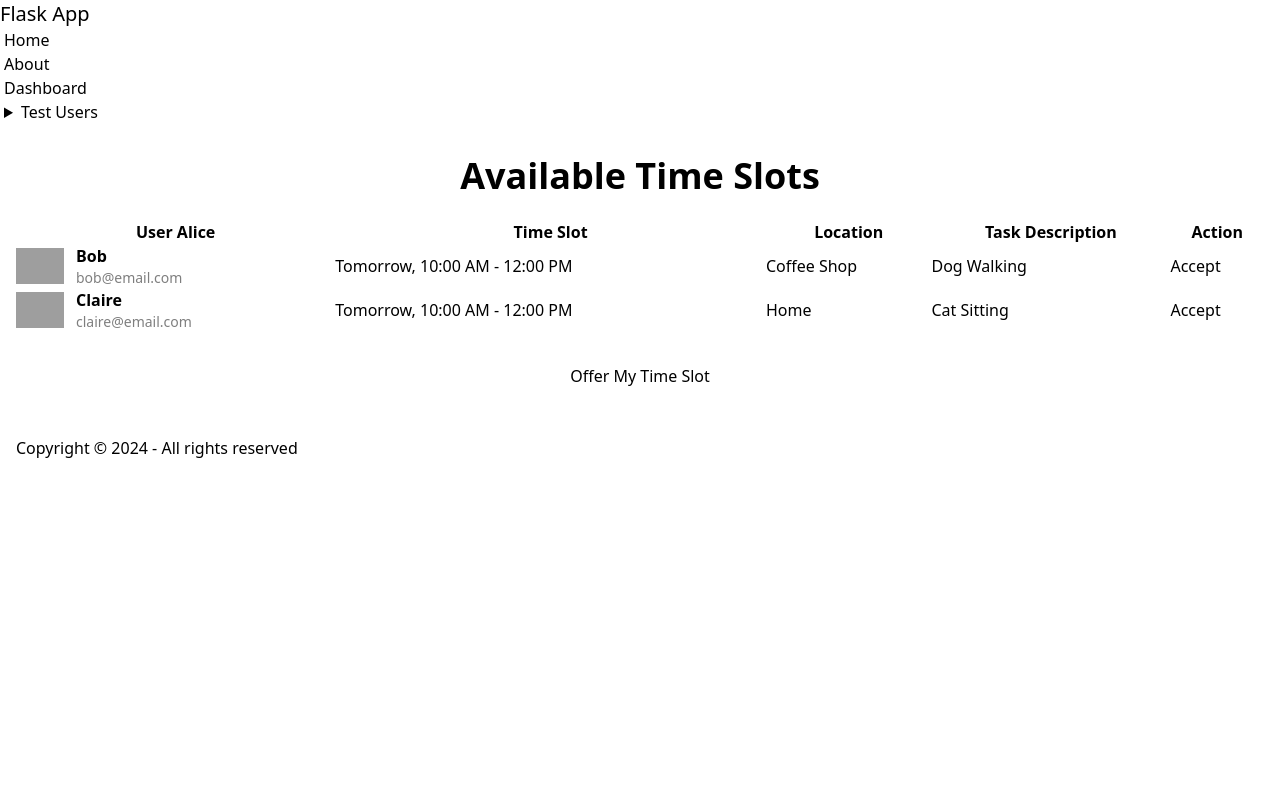
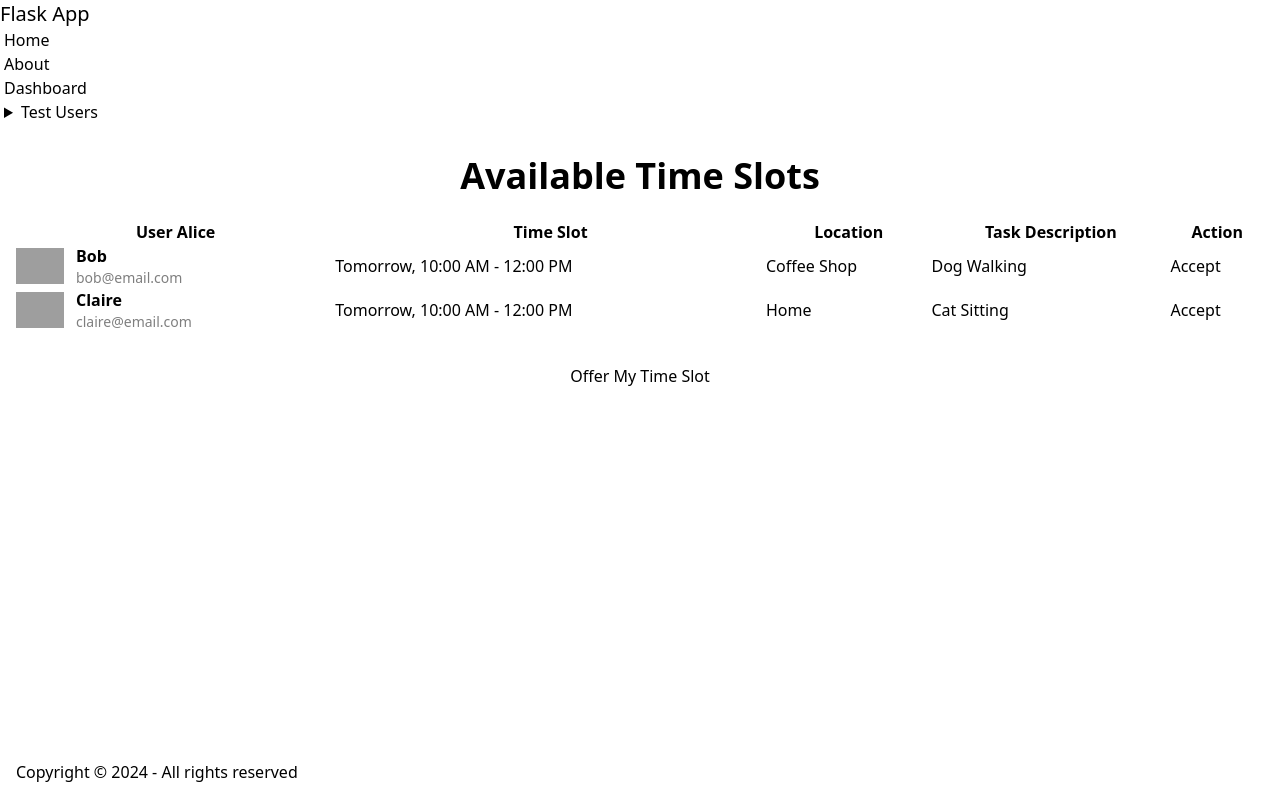
Before and after one commit to ccaecha/hackathon-5-team-5, a Flask app: page /dashboard in a window 1280 px wide. Run offline with Flask 3, Linux system fonts and the light colour scheme; some libraries are stand-ins or nearby versions; grey boxes are pictures that could not be loaded.

Commit message:
made footer sticked to the bottom

```diff
--- a/flask-app/app/templates/main/base.html
+++ b/flask-app/app/templates/main/base.html
@@ -17,7 +17,7 @@
     {% block head %}{% endblock %}
 </head>
 
-<body>
+<body class="min-h-screen flex flex-col">
     <!-- Navigation (optional) -->
     {% block navbar %}
     <div class="navbar bg-base-100">
@@ -45,7 +45,7 @@
     {% endblock %}
 
     <!-- Main content area -->
-    <main class="container mx-auto px-4 py-8">
+    <main class="container mx-auto px-4 py-8 flex-grow">
         {% block content %}{% endblock %}
     </main>
 
```
